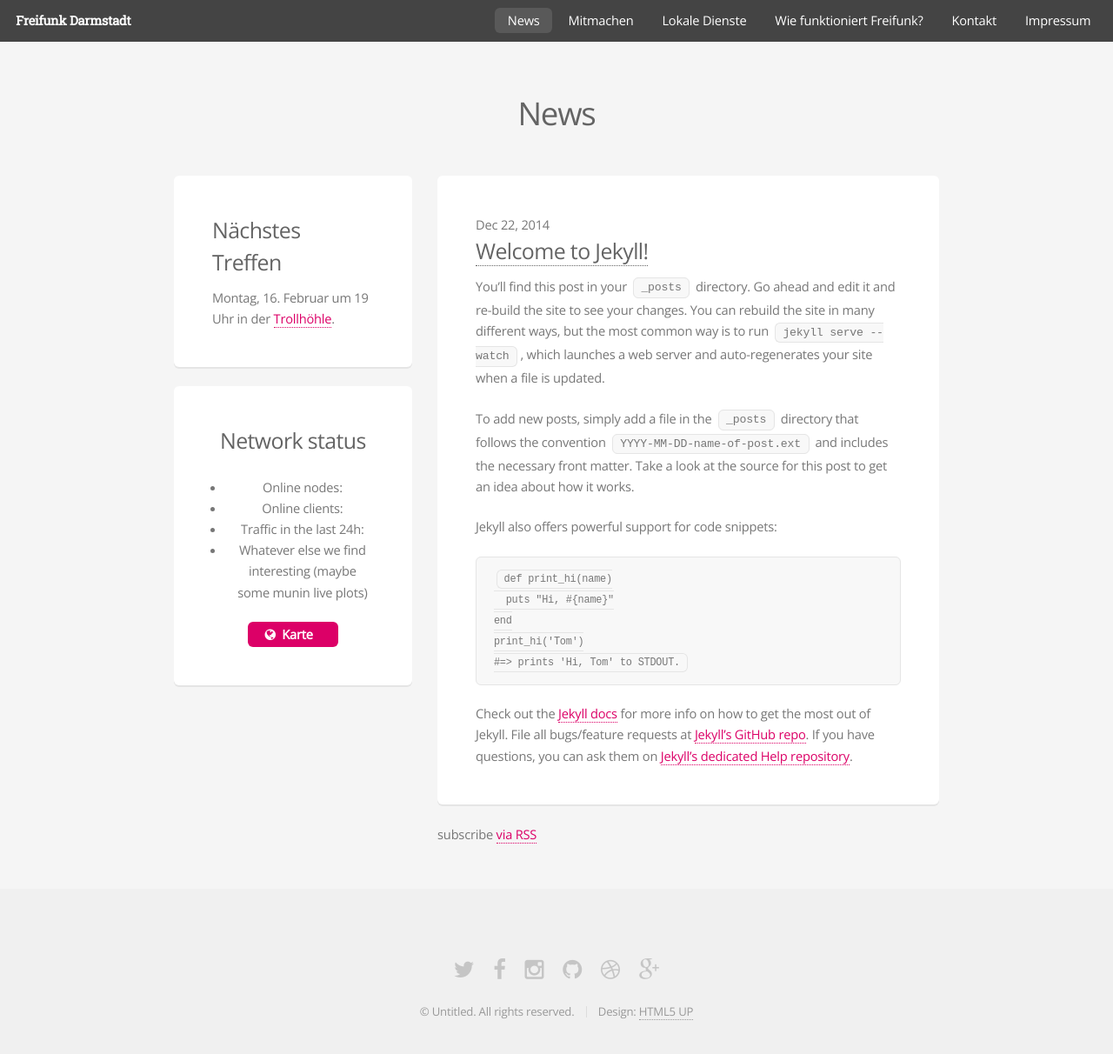
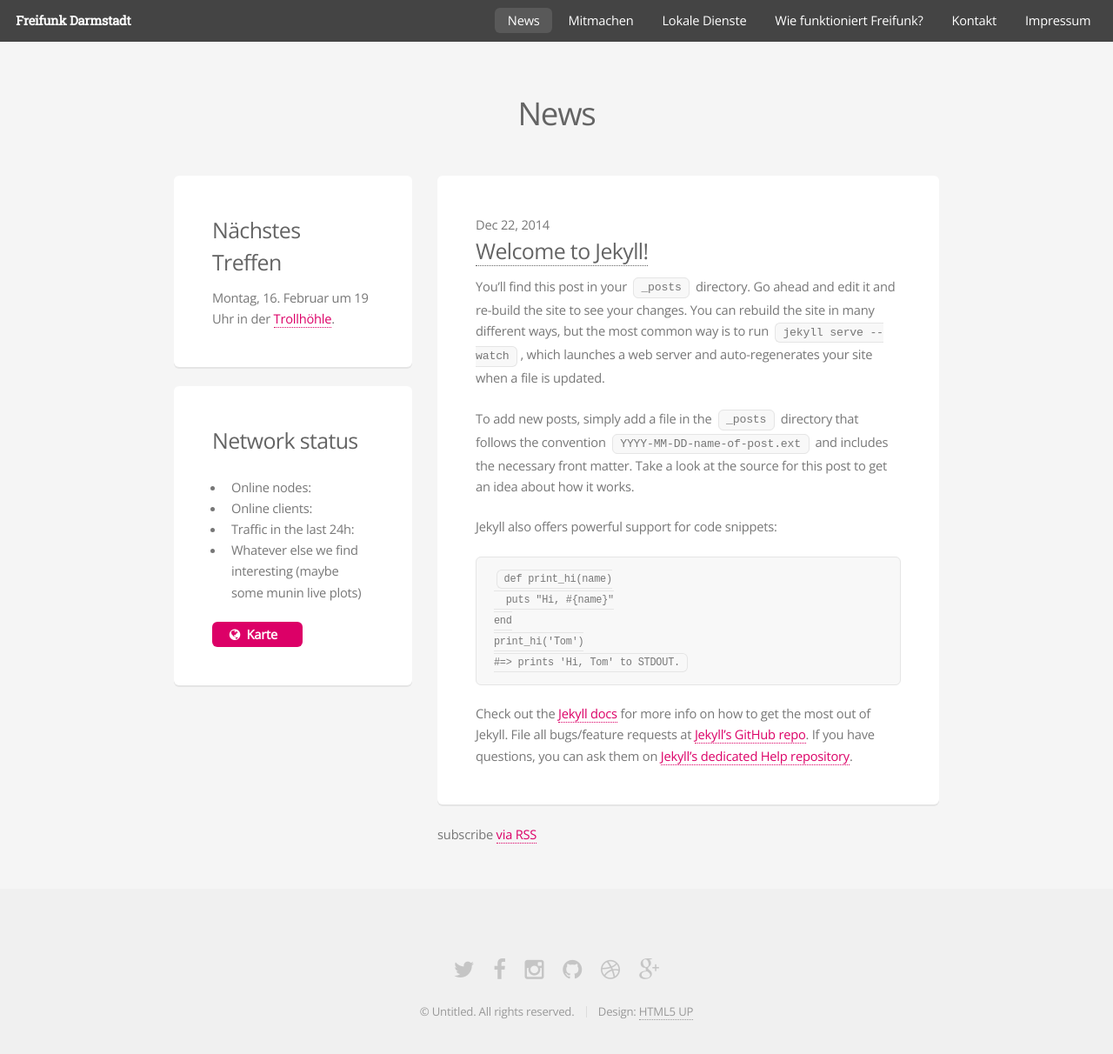
Before and after one commit to mdrenger/darmstadt.freifunk.net, a Jekyll site: the page built from pages/aktuell.html, in a window 1280 px wide and 1258 px high. Shown: the top 1212 px of the window at 87% size. Built offline with Jekyll 4.4.1, drawn with Linux system fonts in a browser that asks for light colours.

Commit message:
hm.. nope

```diff
--- a/pages/aktuell.html
+++ b/pages/aktuell.html
@@ -20,11 +20,11 @@ top_url: /aktuell/
 
 		<div class="row">
 			<div class="4u 12u(3)">
-				<div class="box altspecial">
+				<div class="box">
 					<h3>Nächstes Treffen</h3>
 					<p>Montag, 16. Februar um 19 Uhr in der <a href="/kontakt/#treffen">Trollhöhle</a>.</p>
 				</div>
-				<div class="box special">
+				<div class="box">
 					<h3>Network status</h3>
 					<ul>
 						<li> Online nodes: </li>
```
